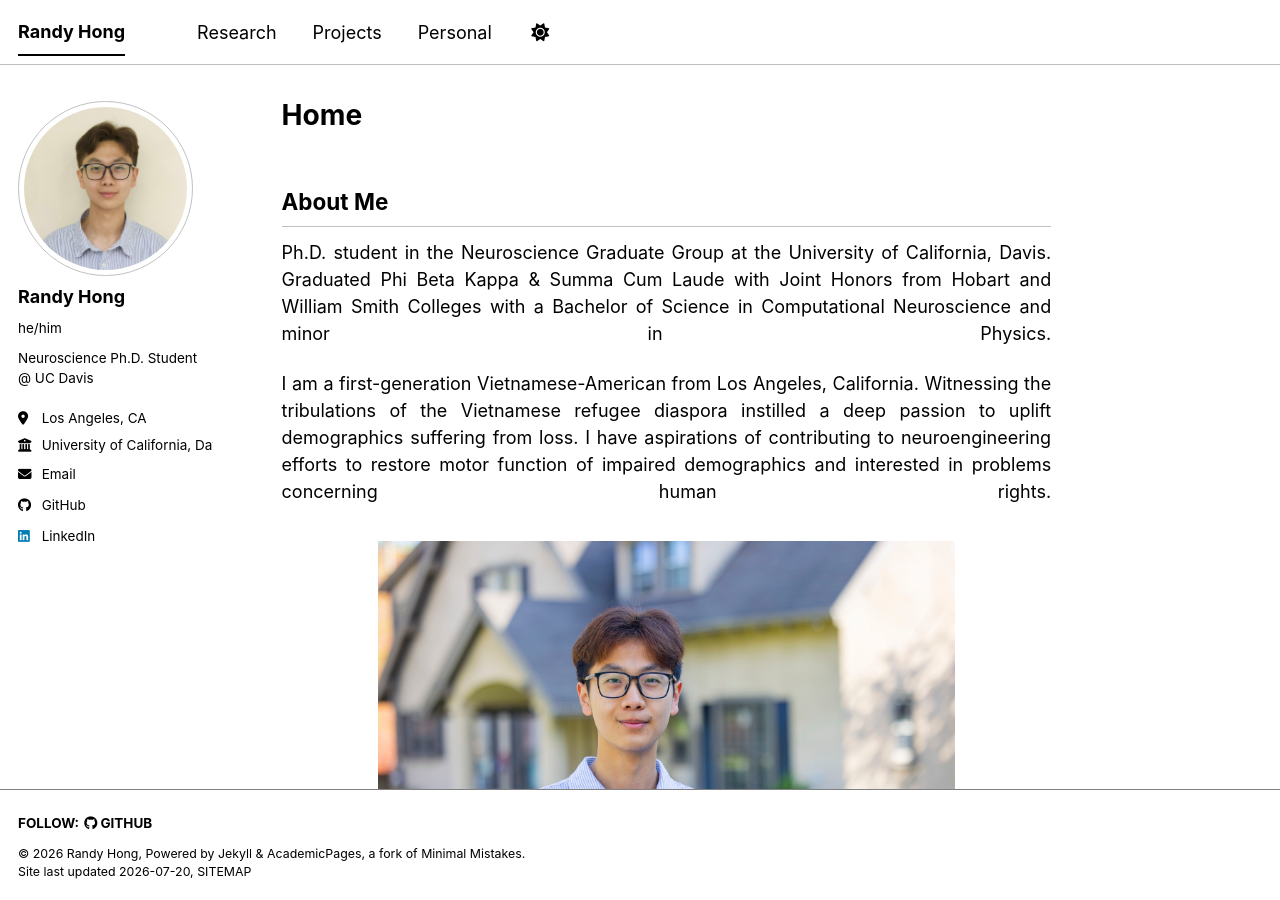
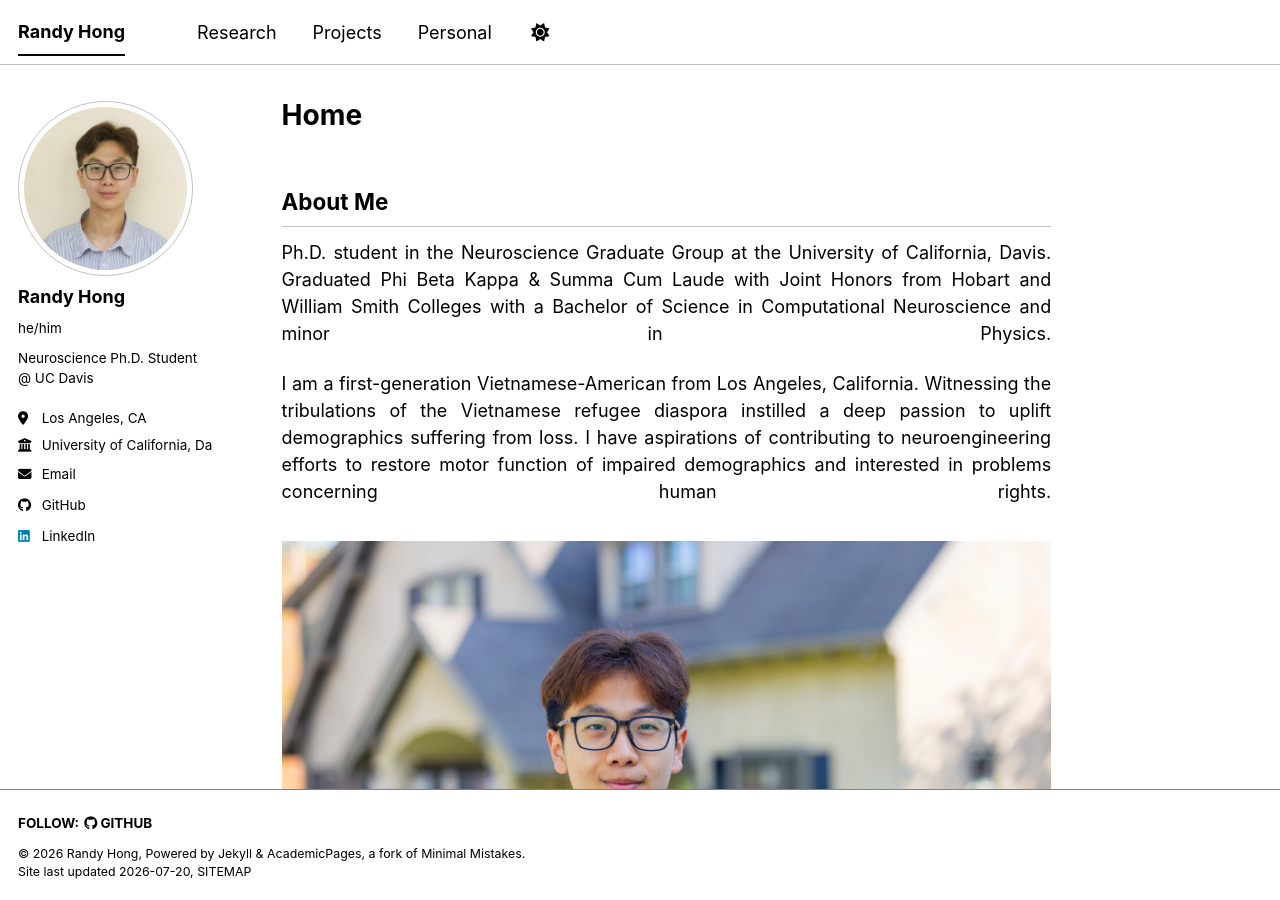
Before and after one commit to randyhongg/randyhongg.github.io, a Jekyll site: the page built from _pages/about.md, in a window 1280 px wide and 900 px high. Built offline with Jekyll 4.4.1, drawn with Linux system fonts in a browser that asks for light colours; a style sheet for code colours, icons or effects is not loaded.

Commit message:
Update about.md

```diff
--- a/_pages/about.md
+++ b/_pages/about.md
@@ -16,8 +16,7 @@
 I am a first-generation Vietnamese-American from Los Angeles, California. Witnessing the tribulations of the Vietnamese refugee diaspora instilled a deep passion to uplift demographics suffering from loss. I have aspirations of contributing to neuroengineering efforts to restore motor function of impaired demographics and interested in problems concerning human rights.
 
 </div>
-
-![Headshot](../images/headshot.jpg){: .align-center width="75%"}
+![Headshot](../images/headshot.jpg){: .align-center width="100%"}
 
 ## Scholar Profile
 
@@ -31,7 +30,7 @@
 
 ## Featured Stories
 
-<div onclick="window.open('https://www.hws.edu/news/2026/randy-hong-uc-davis.aspx', '_blank')" style="display: flex; align-items: center; gap: 20px; border: 1px solid #ddd; border-radius: 10px; padding: 18px; margin-top: 14px; max-width: 650px; cursor: pointer;">
+<div onclick="window.open('https://www.hws.edu/news/2026/randy-hong-uc-davis.aspx', '_blank')" style="display: flex; align-items: center; gap: 20px; border: 1px solid #ddd; border-radius: 10px; padding: 18px; margin-top: 14px; max-width: 800px; cursor: pointer;">
   <img src="images/arm_pose.jpg" alt="Article thumbnail" style="width: 140px; height: 140px; object-fit: cover; border-radius: 8px; flex-shrink: 0;">
   <div>
     <strong style="font-size: 17px;">Randy Hong '26 Built a Mind-Controlled Prosthetic Arm. Next Stop: UC Davis.</strong>
@@ -39,7 +38,7 @@
   </div>
 </div>
 
-<div onclick="window.open('https://www.possefoundation.org/news-and-events/hws-commencement-speaker-begins-next-chapter-in-neuroscience', '_blank')" style="display: flex; align-items: center; gap: 20px; border: 1px solid #ddd; border-radius: 10px; padding: 18px; margin-top: 14px; max-width: 650px; cursor: pointer;">
+<div onclick="window.open('https://www.possefoundation.org/news-and-events/hws-commencement-speaker-begins-next-chapter-in-neuroscience', '_blank')" style="display: flex; align-items: center; gap: 20px; border: 1px solid #ddd; border-radius: 10px; padding: 18px; margin-top: 14px; max-width: 800px; cursor: pointer;">
   <img src="images/commencement_speaker.jpg" alt="Article thumbnail" style="width: 140px; height: 140px; object-fit: cover; border-radius: 8px; flex-shrink: 0;">
   <div>
     <strong style="font-size: 17px;">HWS Commencement Speaker Begins Next Chapter in Neuroscience</strong>
```
